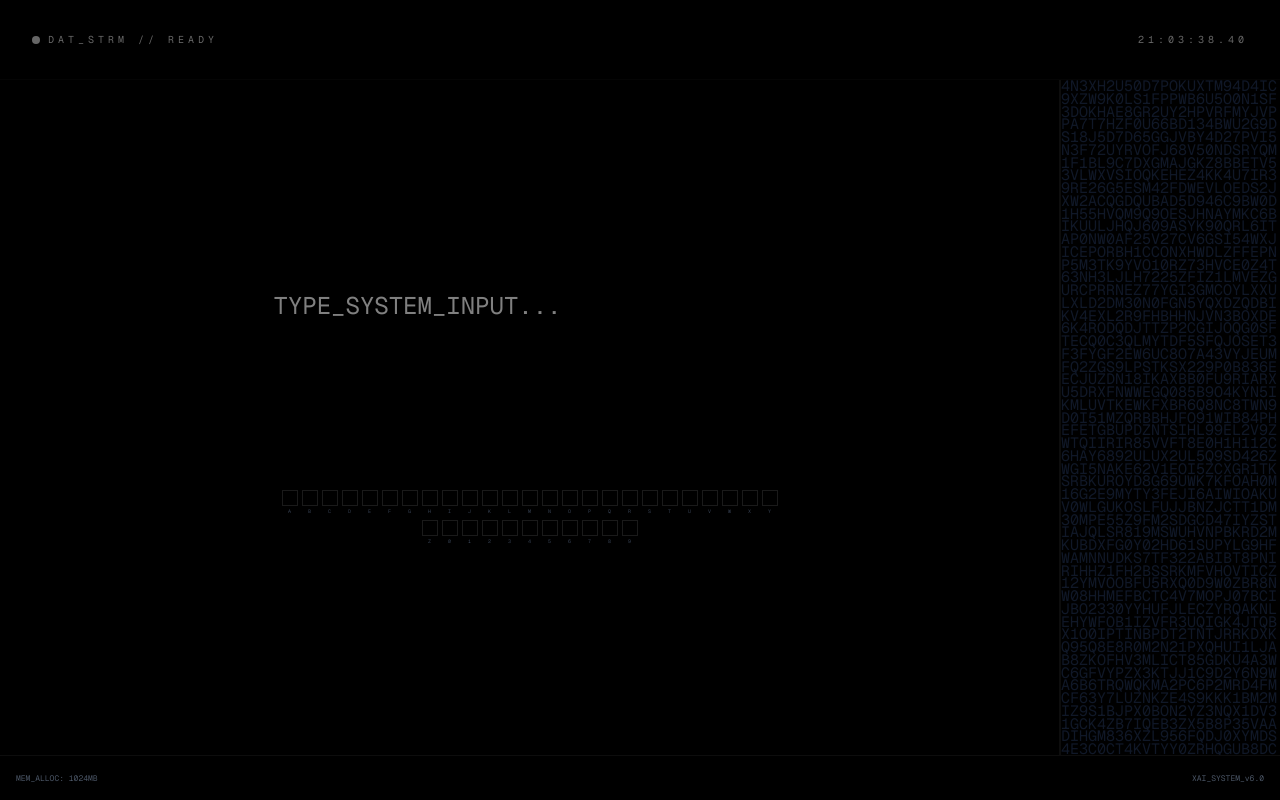
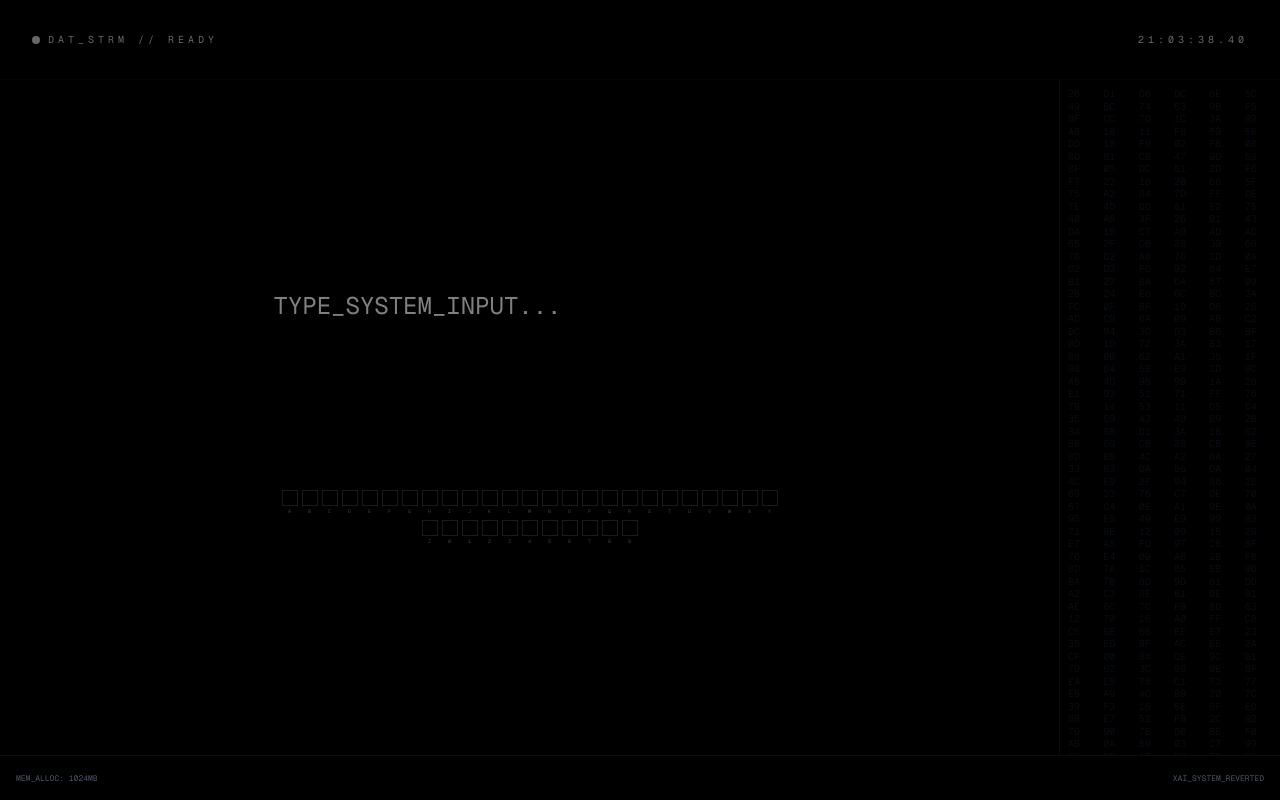
Before and after one commit to marcandreottola/terminal-project, a Next.js app: page / in a window 1280 px wide. Built offline with nearby package versions, Linux system fonts and the light colour scheme.

Commit message:
reverting to original column layout

```diff
--- a/src/app/page.tsx
+++ b/src/app/page.tsx
@@ -39,13 +39,14 @@ export default function Home() {
       {/* HEADER */}
       <div className="p-4 md:p-8 flex justify-between text-[10px] tracking-[0.4em] opacity-40 border-b border-white/5 bg-black z-30">
         <div className="flex items-center gap-2">
-          <div className={`w-2 h-2 rounded-full ${isTyping ? 'bg-red-500' : 'bg-white'}`} />
+          <div className={`w-2 h-2 rounded-full ${isTyping ? 'bg-red-500 shadow-[0_0_10px_red]' : 'bg-white'}`} />
           <span>DAT_STRM // {isTyping ? 'BUSY' : 'READY'}</span>
         </div>
-        <div>{time}</div>
+        <div className="hidden sm:block">{time}</div>
       </div>
 
-      <div className="flex-1 grid grid-cols-[1fr_100px] md:grid-cols-[1fr_220px] overflow-hidden">
+      {/* MAIN LAYOUT - Responsive Grid */}
+      <div className="flex-1 grid grid-cols-[1fr_80px] md:grid-cols-[1fr_220px] overflow-hidden">
 
         {/* LEFT: INPUT AREA */}
         <div className="flex flex-col items-center justify-center p-4 border-r border-white/5">
@@ -70,31 +71,24 @@ export default function Home() {
           </div>
         </div>
 
-        {/* RIGHT: THE SEAMLESS WALL (No Columns, just one text block) */}
-        <div className="bg-black overflow-hidden select-none border-l border-white/5 p-0">
-          <p className={`
-            break-all
-            text-[11px] md:text-[15px]
-            leading-[0.85]
-            tracking-normal
-            text-left
-            w-full
-            h-full
-            transition-colors
-            duration-150
-            ${isTyping ? 'text-white' : 'text-gray-900'}
-          `}>
-            {Array.from({ length: 2000 }).map(() =>
-              Math.random().toString(36).slice(2, 3).toUpperCase()
-            ).join('')}
-          </p>
+        {/* RIGHT: REVERTED TO ORIGINAL COLUMN STYLE */}
+        <div className="flex p-2 gap-2 overflow-hidden select-none bg-black/40">
+          {Array.from({ length: 6 }).map((_, i) => (
+            <div key={i} className="flex flex-col text-[8px] md:text-[10px] leading-tight opacity-30 flex-1">
+              {Array.from({ length: 120 }).map((_, j) => (
+                <span key={j} className={`transition-colors duration-500 ${isTyping ? 'text-white' : 'text-gray-800'}`}>
+                  {Math.random().toString(16).slice(2, 4).toUpperCase()}
+                </span>
+              ))}
+            </div>
+          ))}
         </div>
       </div>
 
       {/* FOOTER */}
       <div className="p-4 text-[8px] text-gray-600 flex justify-between border-t border-white/5 bg-black">
         <span>MEM_ALLOC: 1024MB</span>
-        <span>XAI_SYSTEM_v6.0</span>
+        <span>XAI_SYSTEM_REVERTED</span>
       </div>
     </main>
   );
```
